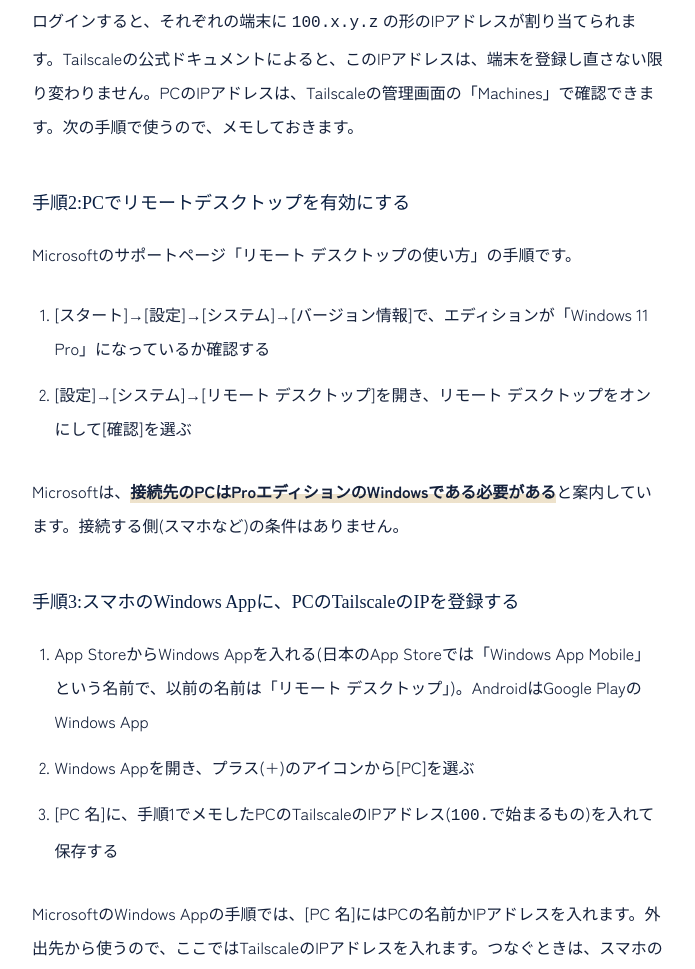
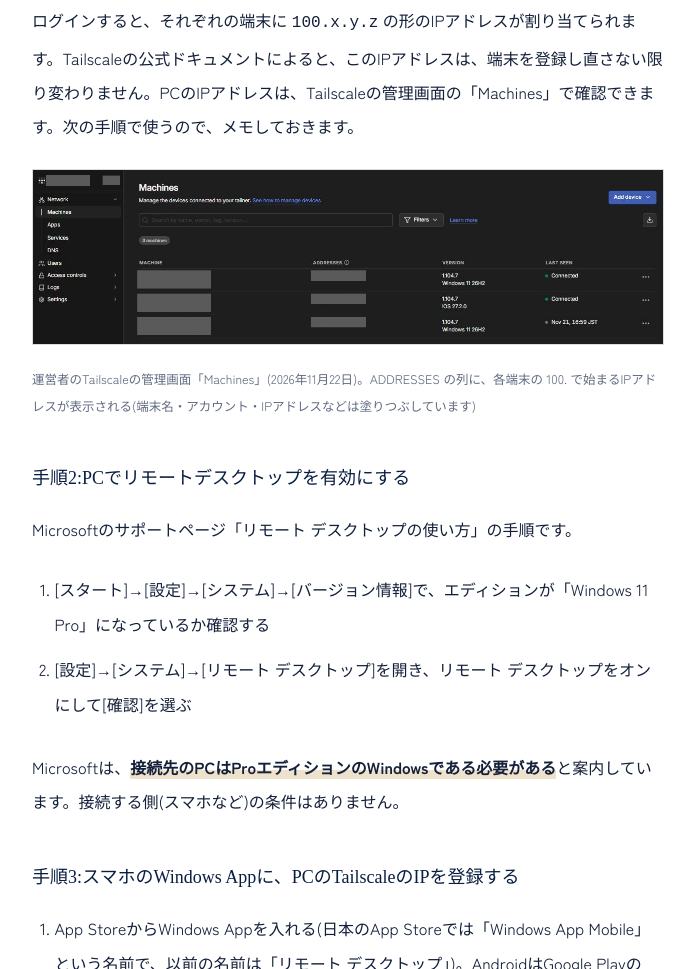
Before and after one commit to t-sugimura-91/setup-inc, a plain HTML site: page column/0016/index.html in a window 1280 px wide. Shown: the part 6054-7023 px from the top of the page, without its empty margins (292-987 px from the left). Drawn offline with Linux system fonts and the light colour scheme; a web font is replaced by a local one.

Commit message:
コラム0016の手順1にTailscale管理画面(Machines)の画面写真を追加
端末名・メールアドレス・IPアドレス・tailnet名・プラン名は塗りつぶし済み。

Co-Authored-By: Claude Opus 5.5 <noreply@anthropic.com>

```diff
--- a/column/0016/index.html
+++ b/column/0016/index.html
@@ -258,6 +258,10 @@ height="0" width="0" style="display:none;visibility:hidden"></iframe></noscript>
         <li>PCとスマホで、<strong>同じアカウント</strong>(GoogleやAppleなどのアカウント)でログインする</li>
       </ol>
       <p>ログインすると、それぞれの端末に <code>100.x.y.z</code> の形のIPアドレスが割り当てられます。Tailscaleの公式ドキュメントによると、このIPアドレスは、端末を登録し直さない限り変わりません。PCのIPアドレスは、Tailscaleの管理画面の「Machines」で確認できます。次の手順で使うので、メモしておきます。</p>
+      <figure>
+        <img src="tailscale-machines.jpg" width="1250" height="345" alt="Tailscaleの管理画面「Machines」。WindowsのPCとiPhoneが同じネットワークに並び、どちらも「Connected」と表示されている(端末名・メールアドレス・IPアドレスは塗りつぶし)" loading="lazy" decoding="async" style="width:100%; height:auto; border:1px solid var(--rule);">
+        <figcaption>運営者のTailscaleの管理画面「Machines」(2026年11月22日)。ADDRESSES の列に、各端末の 100. で始まるIPアドレスが表示される(端末名・アカウント・IPアドレスなどは塗りつぶしています)</figcaption>
+      </figure>
 
       <h3>手順2:PCでリモートデスクトップを有効にする</h3>
       <p>Microsoftのサポートページ「リモート デスクトップの使い方」の手順です。</p>
```
Also changed, not shown: column/0016/tailscale-machines.jpg (added).
